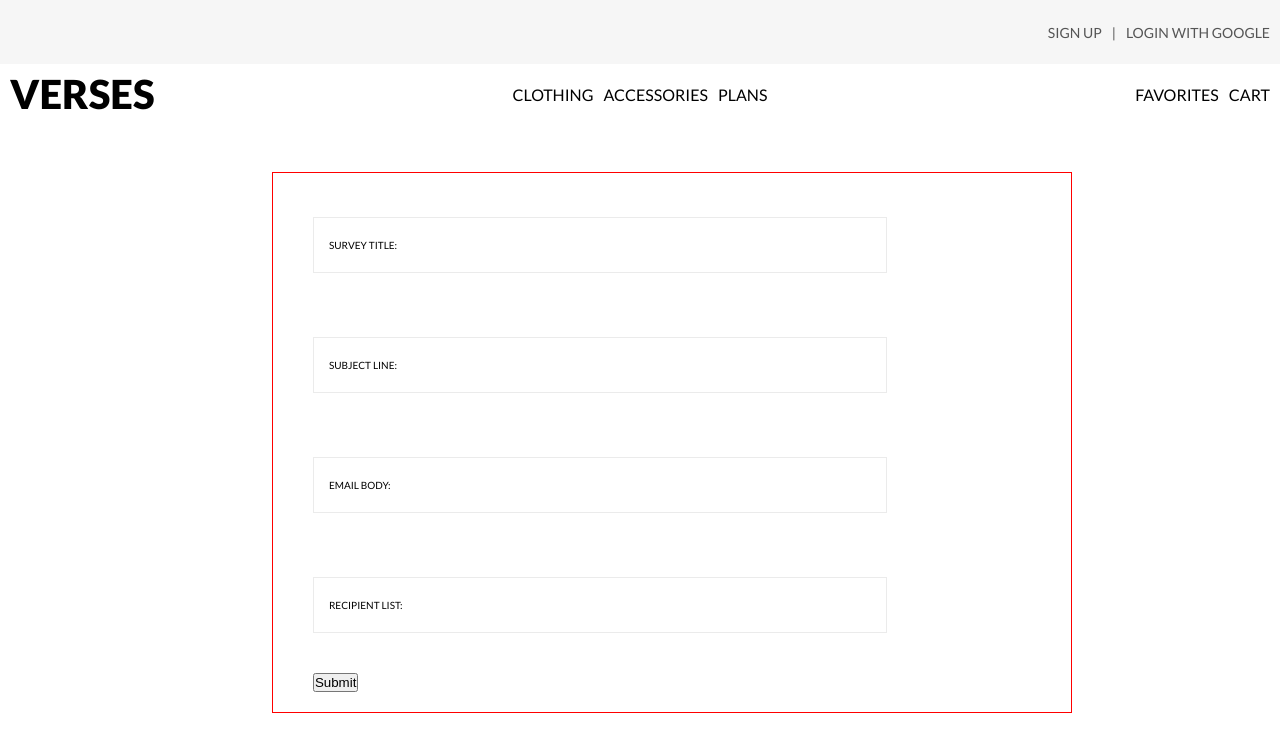
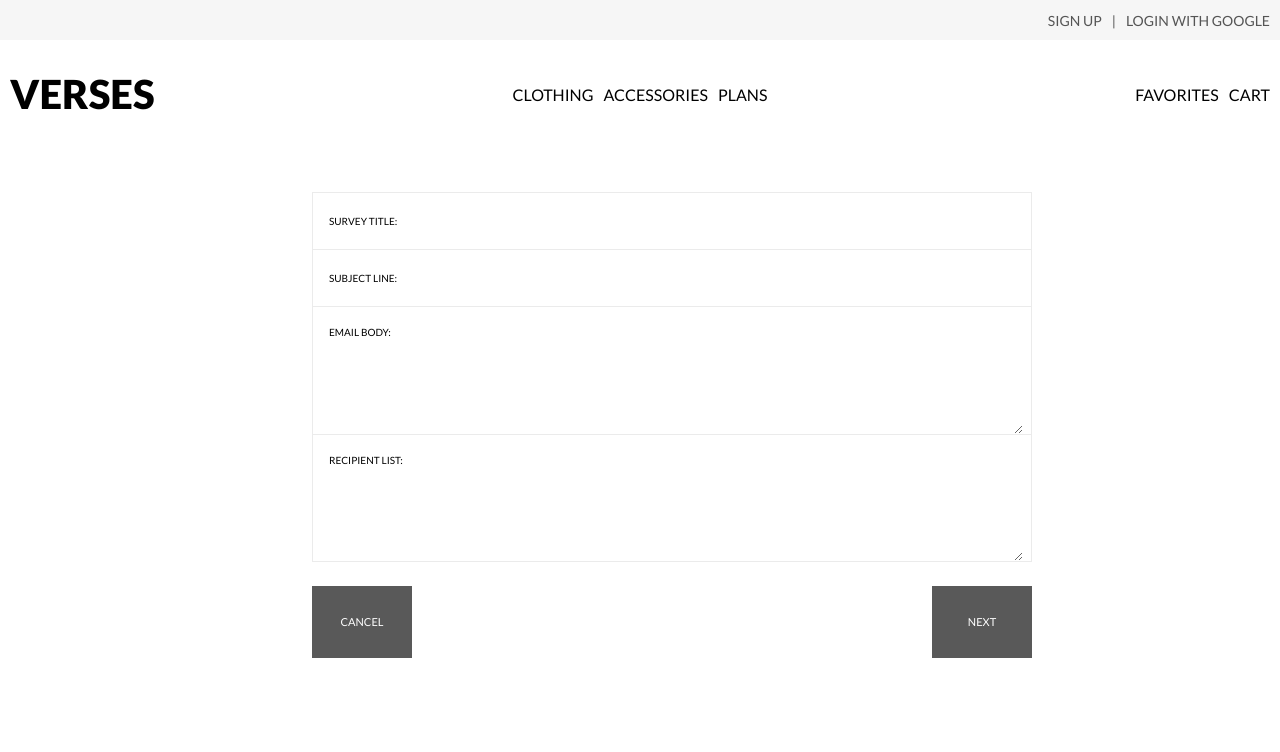
Before and after one commit to mayalexandera/mern-verses, a React (Create React App) app in the folder client/: page /surveys/new in a window 1280 px wide. Shown: the top 752 px of the page. Built offline with nearby package versions, Linux system fonts and the light colour scheme; no server answers.

Commit message:
survey styling

```diff
--- a/client/src/components/AuthBanner/AuthBanner.css
+++ b/client/src/components/AuthBanner/AuthBanner.css
@@ -7,7 +7,7 @@
   background-color: rgb(246, 246, 246);
   color: #555;
   width: 100%;
-  min-height: 8vh;
+  min-height: 5vh;
   font-size: 70%;
   font-weight: 400;
   text-transform: uppercase;
--- /dev/null
+++ b/client/src/components/Landing/Landing.css
@@ -0,0 +1,4 @@
+.landing-container {
+  text-align: center;
+  margin-top: 13vh;
+}
--- a/client/src/components/Landing/Landing.js
+++ b/client/src/components/Landing/Landing.js
@@ -1,8 +1,10 @@
 import React from 'react'
+import './Landing.css'
+
 
 const Landing = () => {
   return (
-    <div style={{ textAlign: "center" }}>
+    <div className='landing-container'>
       <h1>Verses</h1>a non-gendered closet
     </div>
   );
--- a/client/src/components/surveys/Survey.css
+++ b/client/src/components/surveys/Survey.css
@@ -1,51 +1,110 @@
 .survey-container {
-  width: 100%;
   display: flex;
   justify-content: center;
+  width: 100%;
   margin: 4vh;
   padding-top: 10vh;
   font-size: 50%;
+  font-weight: 400;
   text-transform: uppercase;
-  font-weight: 400;
 }
 
 .survey-form-wrapper {
-  padding: 20px 0px;
   display: flex;
+  justify-content: center;
   width: 100%;
   max-width: 800px;
-  justify-content: center;
-  border: 1px solid red
+  padding: 20px 0px;
+}
+
+.survey-form-wrapper > form {
+  width: 90%;
+}
+
+.survey-field-row,
+.survey-field-textarea {
+  display: flex;
+  align-items: center;
+  width: 100%;
+  border: 1px solid #ebebeb;
 }
 
 .survey-field-row {
-  display: flex;
-  align-items: center;
-  width: 100%;
-  padding: 3vh 0;
-  margin-bottom: 2vh;
-  /* border: 1px solid orange; */
+    border-bottom: none;
+}
+
+.survey-field-textarea {
+  height: 16vh;
+}
+
+.survey-field-textarea > textarea {
+  position: relative;
+  height: 100%;
+  width: 85%;
+    color: #555;
+  padding: 10px 0px;
+  border: none;
+  font-size: 100%;
+}
+
+.survey-field-textarea > textarea,
+.survey-field-row > input {
+  font-family: "Courier";
+}
+
+.survey-field-textarea > label {
+  position: relative;
+  width: 100px;
+  padding-left: 2vh;
+  bottom: 30%;
+}
+
+.email-body {
+  border-bottom: none;
 }
 
 .survey-field-row > input {
+  height: 7vh;
+  width: 85%;
   color: #555;
-  width: 80%;
-  height: 7vh;
-  border: 1px solid rgb(235, 235, 235);
-  padding-left: 30vh;
+  border: none;
+  font-size: 100%;
   -webkit-font-smoothing: antialiased;
   -moz-osx-font-smoothing: grayscale;
   text-rendering: optimizeLegibility;
 }
 
-
- form {
-  width: 90%;
+.survey-field-row > label {
+  display: flex;
+  flex-direction: row;
+  position: relative;
+  width: 100px;
+  padding-left: 2vh;
 }
 
-label {
+.survey-button {
+  border: none;
+  cursor: pointer;
+  text-align: center;
+  text-transform: uppercase;
+  min-width: 100px;
+  line-height: 9vh;
+  color: #fff;
+  background: #595959;
+  font-size: 110%;
+  font-family: "Lato", "Helvetica", sans-serif;
+  padding: 0px 15px;
+}
+
+.survey-button-row {
+  padding-top: 3vh;
   display: flex;
-  flex-direction: row;
+  justify-content: space-between;
+}
+
+.survey-field-error-message {
+  border: none;
   position: absolute;
-  padding-left: 2vh;
+  color: red;
+  left: 70%;
 }
--- a/client/src/components/surveys/SurveyField.js
+++ b/client/src/components/surveys/SurveyField.js
@@ -2,12 +2,18 @@
 
 import React from 'react'
 
-export default ({ input, label }) => {
+export default ({ input, label, className, meta: { error, touched } }) => {
+  console.log(error, touched)
   return (
-    <div className='survey-field-row'>
+    <div className={className}>
       {/* the input object from props (destructed and passed as argument to component is some amount of functions.  by using the spread operator, react will automatically add each property.  this frees you from having to pass each property a la onBlur={input.onBlur} onChange={input.onChange} etc */}
       <label>{label}</label>
-      <input {...input} />
+      {className === "survey-field-row" ? (
+        <input {...input} />
+      ) : (
+        <textarea {...input} />
+      )}
+      <div className='survey-field-error-message'>{ touched && error }</div>
     </div>
-  )
+  );
 }
--- a/client/src/components/surveys/SurveyForm.js
+++ b/client/src/components/surveys/SurveyForm.js
@@ -1,34 +1,77 @@
 //surveyForm show a form for user to ass input
 import React from "react";
-import _ from 'lodash'
-import SurveyField from './SurveyField'
+import _ from "lodash";
+import SurveyField from "./SurveyField";
+import { Link } from "react-router-dom";
 // import { Form, Field } from "react-final-form";
-import { reduxForm, Field } from 'redux-form'
+import { reduxForm, Field } from "redux-form";
 
 const FIELDS = [
-  { label: "Survey Title:", name: "title" },
-  { label: "Subject Line:", name: "subject" },
-  { label: "Email Body:", name: "body" },
-  { label: "Recipient List:", name: "emails" },
-]
+  { label: "Survey Title:", name: "title", className: "survey-field-row",
+noValueError: 'You must provide a title.' },
+  { label: "Subject Line:", name: "subject", className: "survey-field-row",
+noValueError: 'You must provide a subject.' },
+  {
+    label: "Email Body:",
+    name: "body",
+    className: "survey-field-textarea email-body",
+    noValueError: 'You must provide a body.'
+  },
+  {
+    label: "Recipient List:",
+    name: "emails",
+    className: "survey-field-textarea",
+    noValueError: 'You must provide recipient(s).'
+  },
+];
 
 const SurveyForm = (props) => {
   const renderFields = () => {
-    return _.map(FIELDS, ({ label, name }, index) => {
-      return <Field key={index} component={SurveyField} type="text" label={label} name={name}/>
-    })
-  }
+    return _.map(FIELDS, ({ label, name, className }, index) => {
+      return (
+        <Field
+          key={index}
+          component={SurveyField}
+          type='text'
+          label={label}
+          name={name}
+          className={className}
+        />
+      );
+    });
+  };
 
-    return (
+  return (
     <div className='survey-form-wrapper'>
-      <form onSubmit={props.handleSubmit(values => console.log(values))}>
+      <form onSubmit={props.handleSubmit((values) => console.log(values))}>
         {renderFields()}
-        <button type='submit'>Submit</button>
+        <div className='survey-button-row'>
+          <button className='survey-button' type='submit'>
+            Cancel
+          </button>
+          <button className='survey-button' type='submit'>
+            Next
+          </button>
+        </div>
       </form>
     </div>
   );
 };
 
+function validate(values) {
+  console.log(values)
+  const errors = {};
+
+  _.each(FIELDS, ({ name, noValueError }) => {
+    if (!values[name]) {
+      errors[name] = noValueError;
+    }
+  });
+
+  return errors;
+}
+
 export default reduxForm({
-  form: 'surveyForm'
+  form: "surveyForm",
+  validate,
 })(SurveyForm);
```
Also changed, not shown: 1 other file (tests, documents, lock files or other folders).
